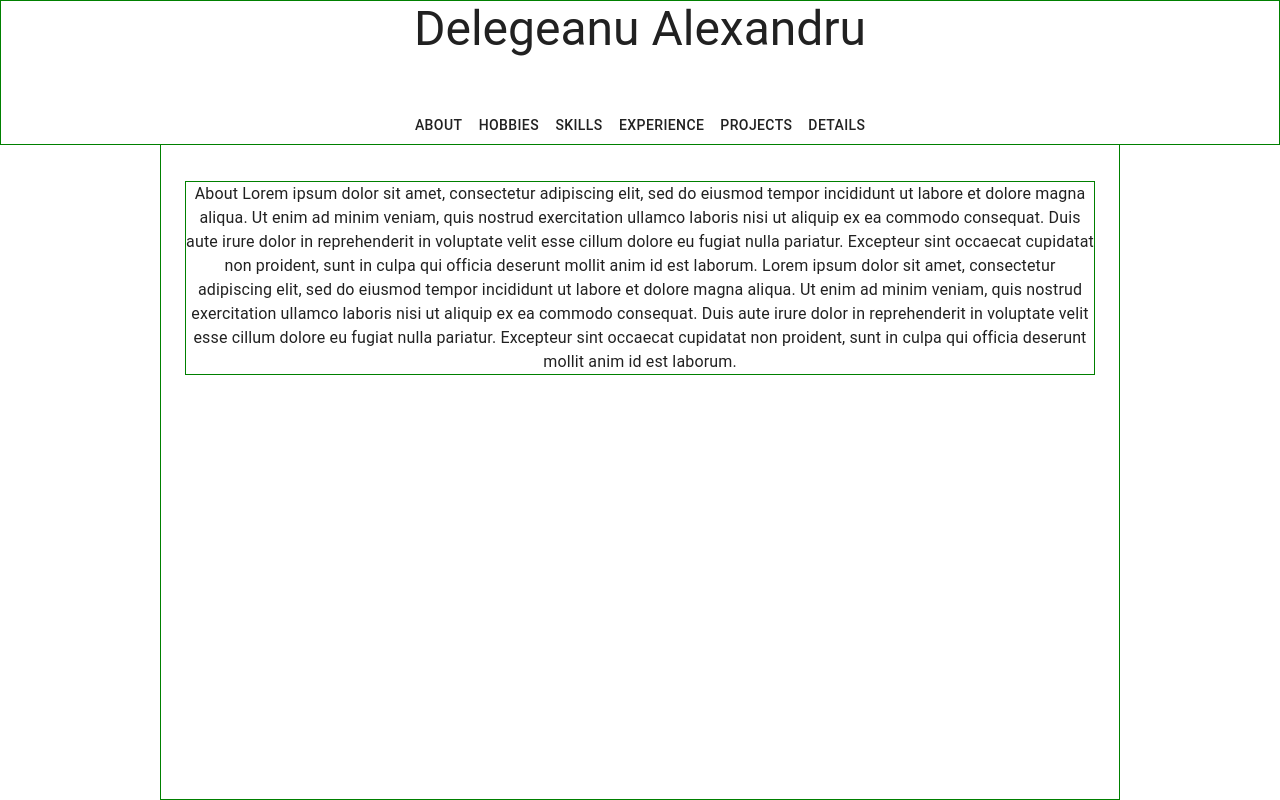
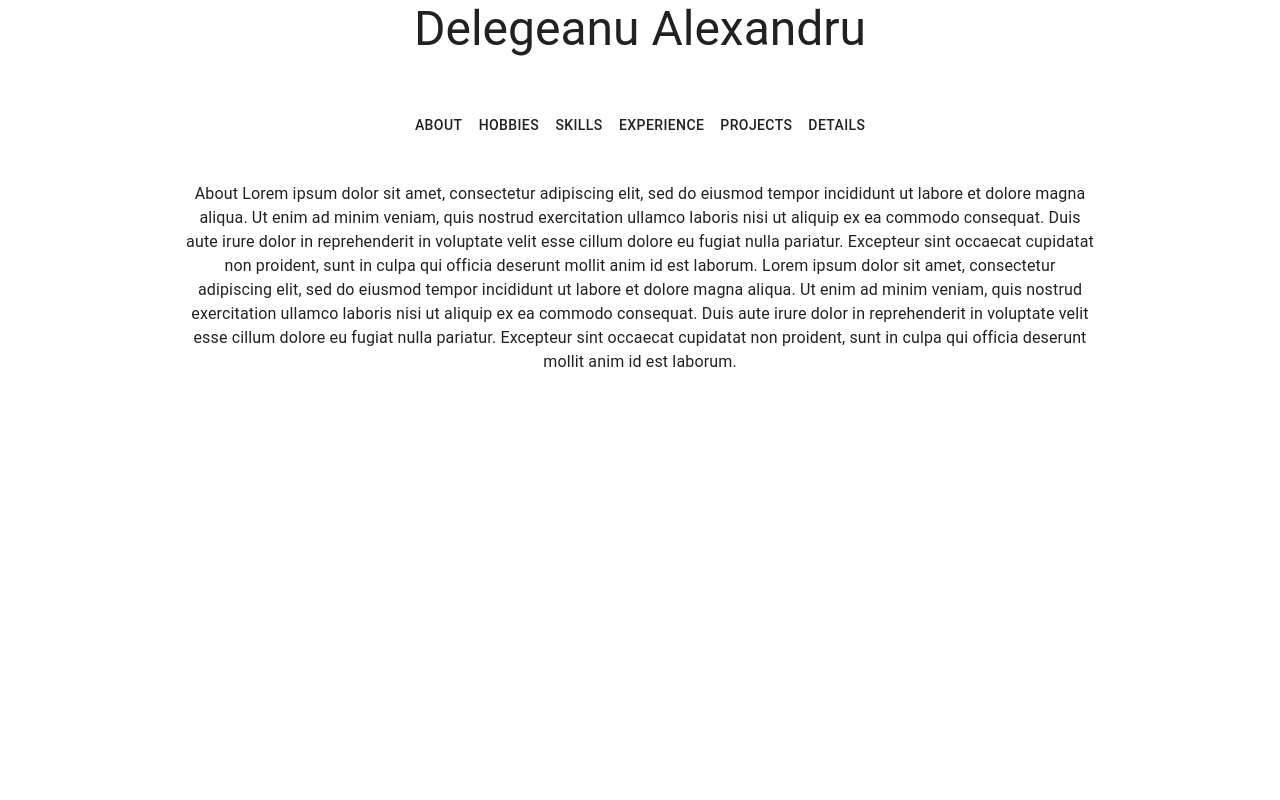
Before and after one commit to TheAncientOwl/personal-page, a React (Create React App) app: page / in a window 1280 px wide. Built offline with nearby package versions, Linux system fonts and the light colour scheme.

Commit message:
set borders to transparent.

```diff
--- a/src/components/App.jsx
+++ b/src/components/App.jsx
@@ -8,7 +8,8 @@ const useStyles = makeStyles({
   root: {
     borderStyle: 'solid',
     borderWidth: '0.5px',
-    borderColor: 'green',
+    //borderColor: 'green',
+    borderColor: 'transparent',
     minHeight: '100vh',
   },
 });
--- a/src/components/AppContent.jsx
+++ b/src/components/AppContent.jsx
@@ -6,7 +6,8 @@ const useStyles = makeStyles({
   root: {
     borderStyle: 'solid',
     borderWidth: '0.5px',
-    borderColor: 'green',
+    //borderColor: 'green',
+    borderColor: 'transparent',
 
     marginTop: '180px',
     textAlign: 'center',
--- a/src/components/NavBar.jsx
+++ b/src/components/NavBar.jsx
@@ -8,7 +8,8 @@ const useStyles = makeStyles({
   root: {
     borderStyle: 'solid',
     borderWidth: '0.5px',
-    borderColor: 'green',
+    //borderColor: 'green',
+    borderColor: 'transparent',
 
     position: 'fixed',
     width: '100%',
```
